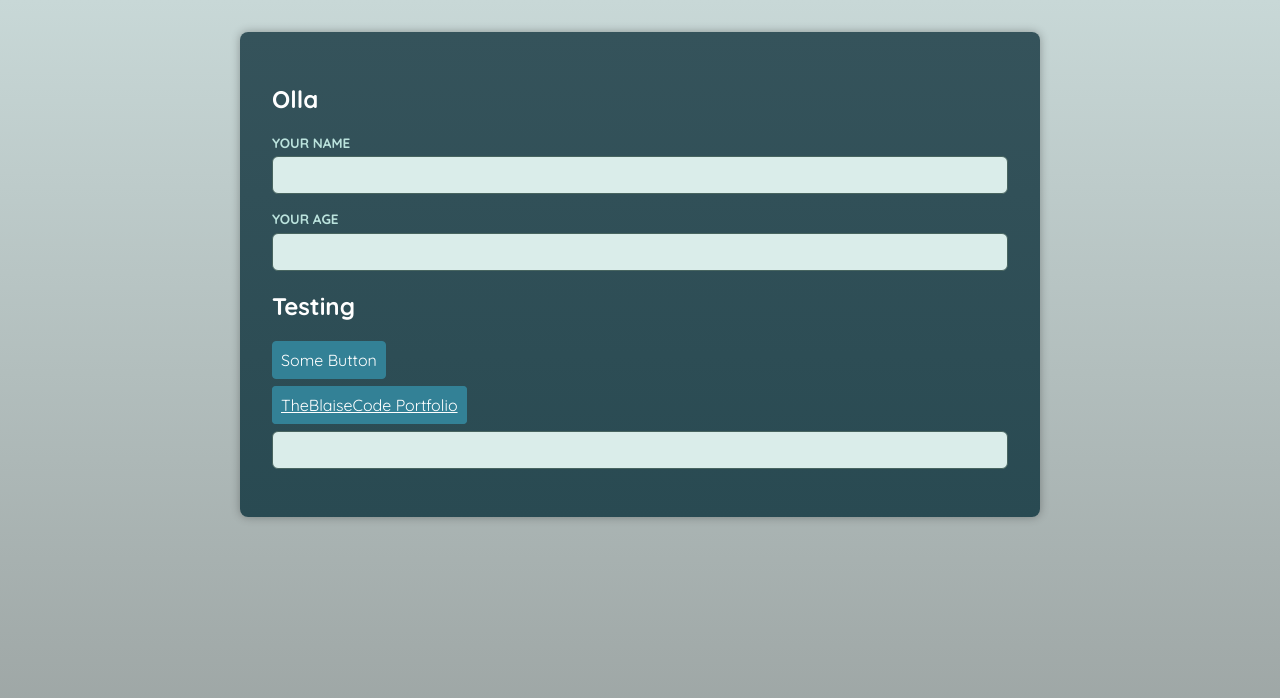
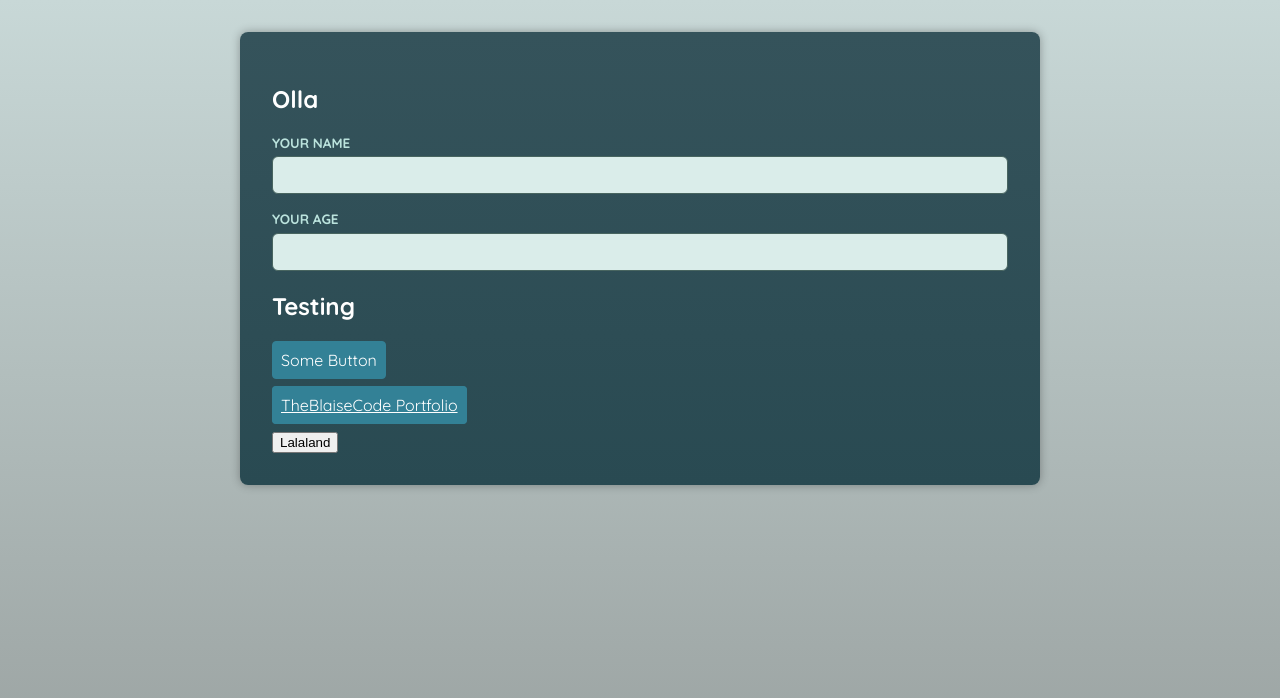
Before and after one commit to theblaisecode/TS-and-TSX, a React (Vite) app in the folder advance component - form/: page / in a window 1280 px wide. Shown: the top 698 px of the page. Built offline with nearby package versions, Linux system fonts and the light colour scheme; a web font is replaced by a local one.

Commit message:
first commit

```diff
--- a/advance component - form/src/App.tsx
+++ b/advance component - form/src/App.tsx
@@ -21,7 +21,8 @@ function App() {
       </p>
 
       {/* Polymorphic Component */}
-      <Container as={Input} />
+      {/* <Container as={Input} /> */}
+      <Container as={Buttons}>Lalaland</Container>
     </main>
   );
 }
--- a/advance component - form/src/components/Container.tsx
+++ b/advance component - form/src/components/Container.tsx
@@ -1,10 +1,20 @@
 // Polymorphic Components
 
+import { type ElementType } from "react";
 import { ContainerProps } from "../types/types.tsx";
 
-function Container({ as }: ContainerProps) {
-  const Component = as;
-  return <Component />;
+function Container<C extends ElementType>({
+  as,
+  children,
+  ...props
+}: ContainerProps<C>) {
+  const Component = as || "div";
+
+  return (
+    <Component className="container" {...props}>
+      {children}
+    </Component>
+  );
 }
 
 export default Container;
```
Also changed, not shown: advance component - form/src/types/types.tsx (+9 -4 lines).
